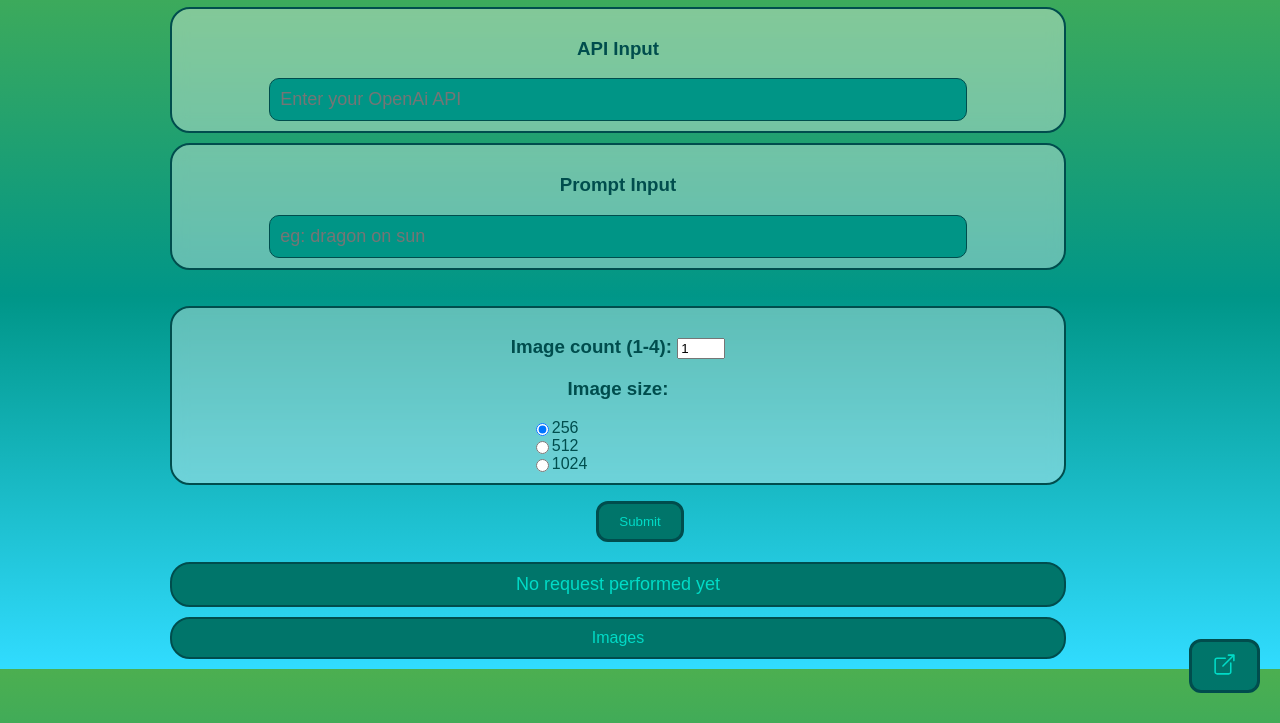
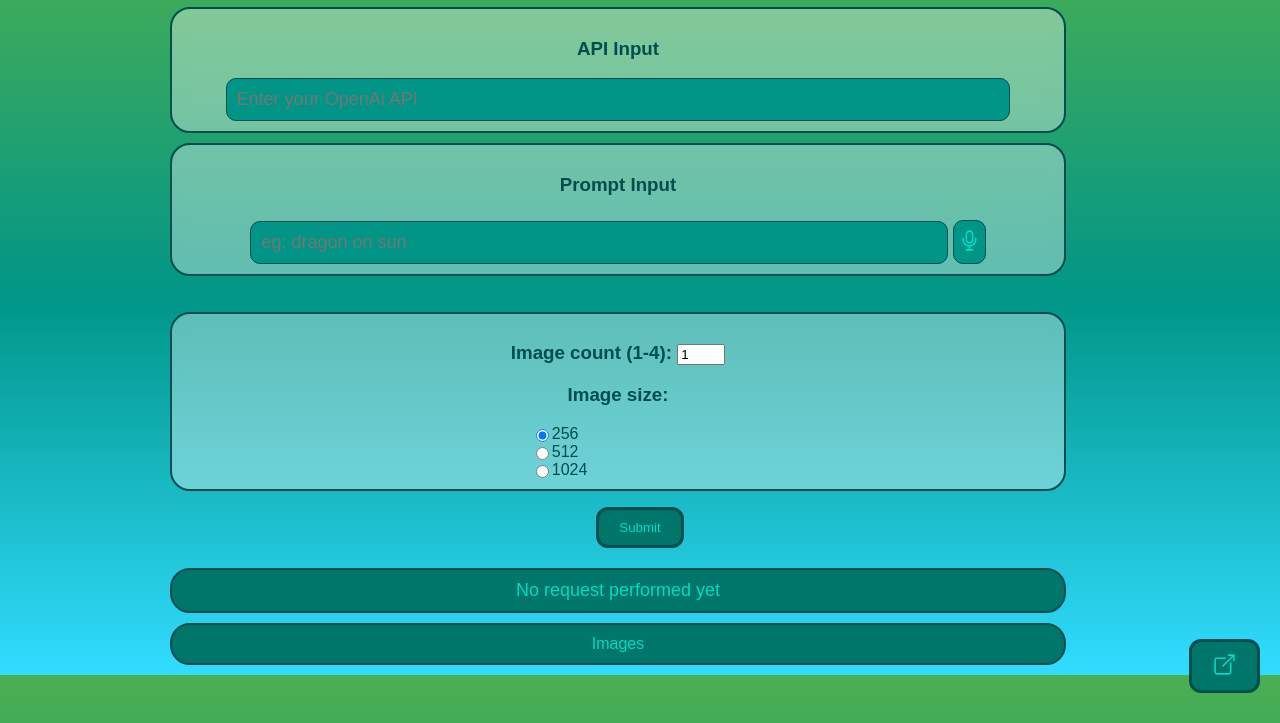
Before and after one commit to Hmmza-tariq/Hex-E.web, a plain HTML site: page index.html in a window 1280 px wide. Shown: the part 77-800 px from the top of the page. Drawn offline with Linux system fonts and the light colour scheme.

Commit message:
Update index.html

```diff
--- a/index.html
+++ b/index.html
@@ -64,7 +64,9 @@
       border: 1px solid #004D4D;
       border-radius: 10px;
     }
-
+    #api-key{
+      width: 90%;
+    }
     #button-request,
     #download-button,
     #minimize-button {
@@ -77,7 +79,16 @@
       border: 3px solid #004D4D;
       border-radius: 12px;
     }
-
+    #microphone-button{
+      color: #00DBC7;
+    border: 2px solid #004D4D;
+    padding: 7px 3px;
+    background-color: #009586;
+    border: 1px solid #004D4D;
+    border-radius: 10px;
+    position: relative;
+    bottom: -5px;
+    }
     #download-button,#minimize-button {
       position: fixed;
       bottom: 20px;
@@ -141,11 +152,19 @@
     <div class="input-section">
       <h3>Prompt Input</h3>
       <input type="text" id="text-prompt" placeholder="eg: dragon on sun">
+      <button id="microphone-button">
+        <svg width="25" height="25" fill="none" stroke="currentColor" stroke-linecap="round" stroke-linejoin="round" stroke-width="1.5" viewBox="0 0 24 24" xmlns="http://www.w3.org/2000/svg">
+          <path d="M9 21h6"></path>
+          <path d="M18 9.75v1.5c0 3.3-2.7 6-6 6s-6-2.7-6-6v-1.5"></path>
+          <path d="M12 17.25V21"></path>
+          <path d="M12 3a2.985 2.985 0 0 0-3 3v5.203c0 1.65 1.36 3.047 3 3.047s3-1.36 3-3.047V6c0-1.687-1.313-3-3-3Z"></path>
+        </svg>
+      </button>
     </div>
     <p class="models">
     <div class="input-section">
       <h3>
-        Image count (1-4): <input id="image-count" type="number" min="1" max="4" value= "1">
+        Image count (1-4): <input id="image-count" type="number" min="1" max="4" value = "1">
       </h3>
       <h3> Image size: </h3>
       <div class="radio-container">
```
